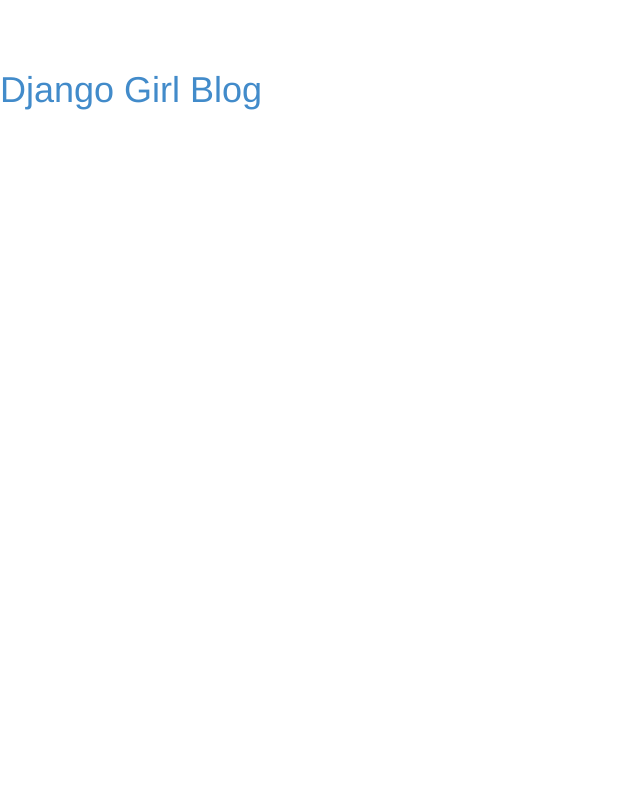
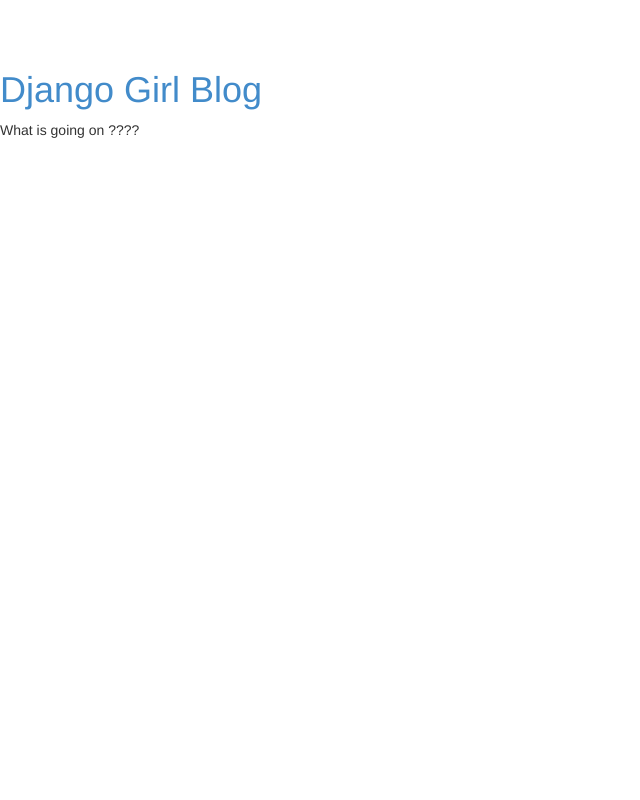
Before and after one commit to solixzsys/my-first-blog, a Django app: page / in a window 1280 px wide. Shown: the whole page, without its empty margins (0-640 px from the left). Run offline with Django 3.2, Linux system fonts and the light colour scheme; data comes from the database, SQL or seed files in the repository.

Commit message:
what is going on

```diff
--- a/blog/templates/index.html
+++ b/blog/templates/index.html
@@ -23,6 +23,6 @@
 
     </div>
    {% endfor %}
-
+    What is going on ????
 </body>
 </html>
```
